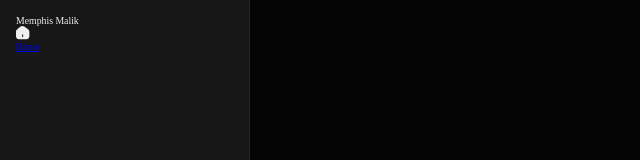
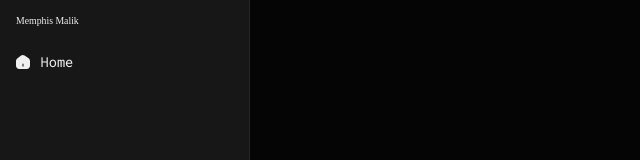
Before and after one commit to MozartOnWeb/memphismalik.io, a Next.js app: page / in a window 1280 px wide. Shown: the top 160 px of the page, without its empty margins (0-640 px from the left). Built offline with nearby package versions, Linux system fonts and the light colour scheme.

Commit message:
structuring nav link component

```diff
--- a/components/navlinks/navlinks.scss
+++ b/components/navlinks/navlinks.scss
@@ -1,5 +1,21 @@
 .nav_link {
-  display: flex;
-  align-items: center;
-  gap: 2em;
+  margin-top: 3em;
+  a {
+    display: flex;
+    align-items: center;
+    gap: 1em;
+    text-decoration: none;
+
+    p {
+      font-size: 1.4em;
+      font-weight: 400;
+      color: $sui-colors-white;
+      font-family: $sui-fonts-heading;
+    }
+
+    svg {
+      width: 1.5em;
+      height: 1.5em;
+    }
+  }
 }
--- a/sass/variables.scss
+++ b/sass/variables.scss
@@ -18,7 +18,7 @@ $sui-sizes-massive: 24 / 14;
 
 /* Fonts */
 $sui-fonts-body: var(--neueMechanica);
-$sui-fonts-heading: var(--neueMechanica);
+$sui-fonts-heading: var(--robotoMono);
 $sui-fonts-monospace: var(--neueMechanica);
 
 /* Fonts: Weight */
```
